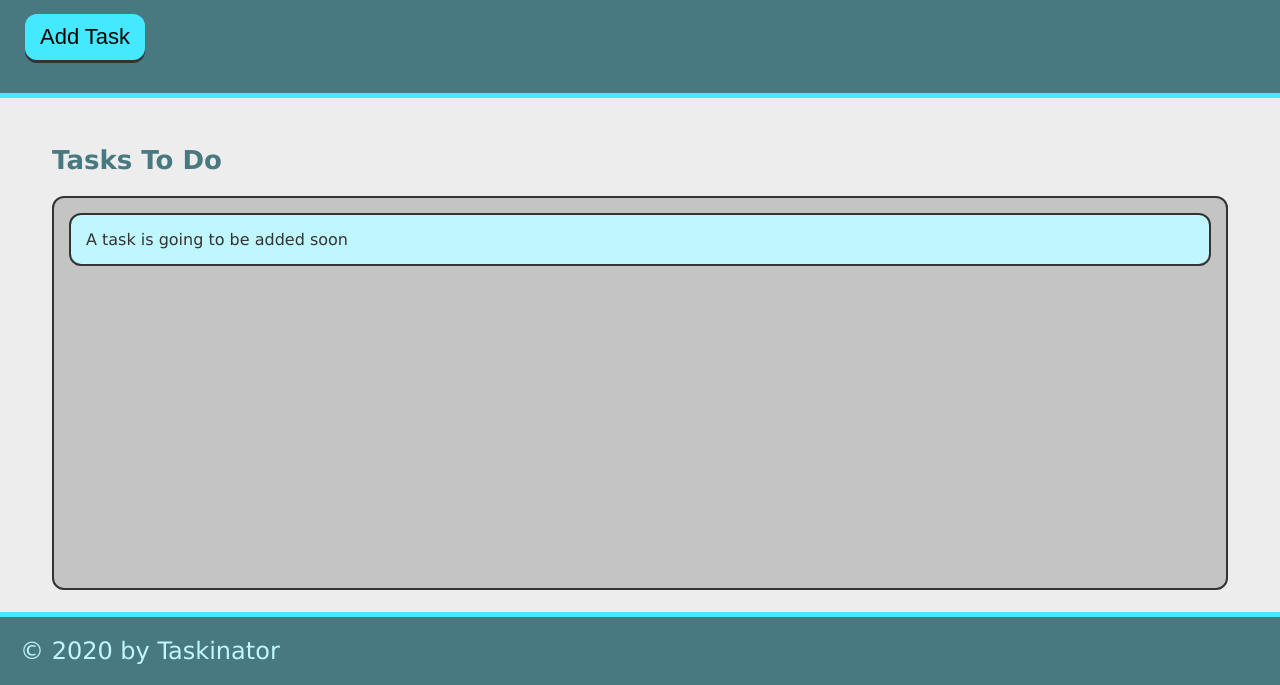
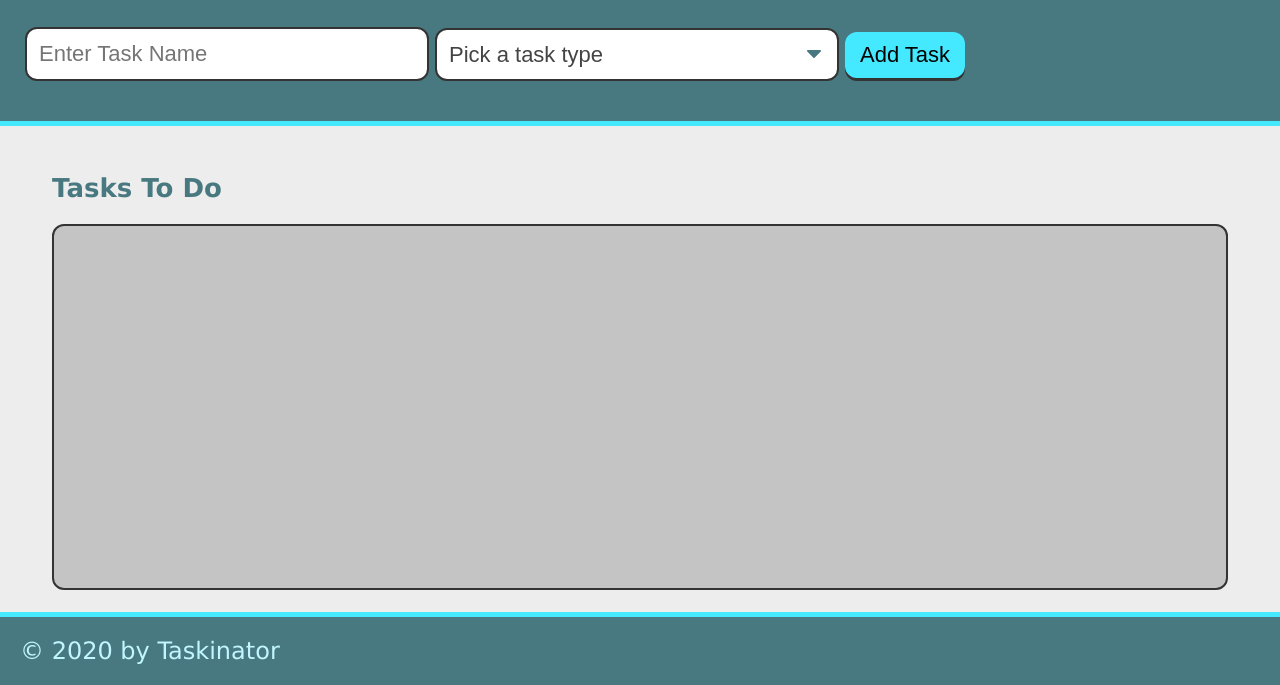
Before and after one commit to SirUbu/taskinator, a plain HTML site: page index.html in a window 1280 px wide. Shown: the part 115-800 px from the top of the page. Drawn offline with Linux system fonts and the light colour scheme.

Commit message:
Added task input form to HTML.

```diff
--- a/index.html
+++ b/index.html
@@ -12,15 +12,29 @@
     <header>
         <h1 class="page-title">Taskinator</h1>
         <p>Click the button below to add a new task!</p>
-        <button class="btn" id="save-task">Add Task</button>
+        <!-- new task addition form and button -->
+        <form id="task-form">
+            <div class="form-group">
+                <input type="text" name="task-name" class="text-input" placeholder="Enter Task Name" />
+            </div>
+            <div class="form-group">
+                <select name="task-type" class="select-dropdown">
+                    <option value="" disabled selected>Pick a task type</option>
+                    <option value="Print">Print</option>
+                    <option value="Web">Web</option>
+                    <option value="Mobile">Mobile</option>
+                </select>
+            </div>
+            <div class="form-group">
+                <button class="btn" id="save-task" type="submit">Add Task</button>
+            </div>
+        </form>
     </header>
 
     <main class="page-content">
         <section class="task-list-wrapper">
             <h2 class="list-title">Tasks To Do</h2>
-            <ul class="task-list" id="tasks-to-do">
-                <li class="task-item">A task is going to be added soon</li>
-            </ul>
+            <ul class="task-list" id="tasks-to-do"></ul>
         </section>
     </main>
 
```
